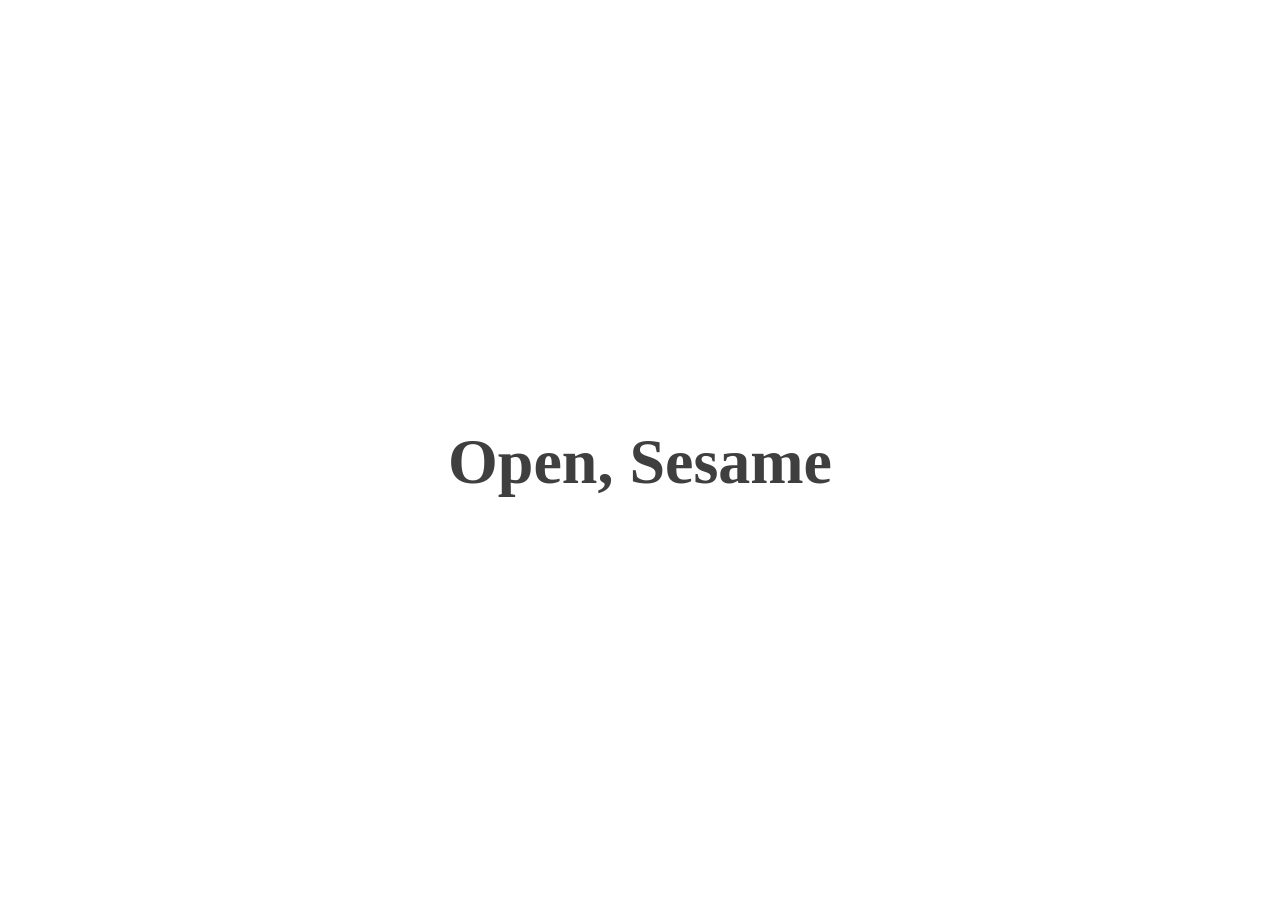
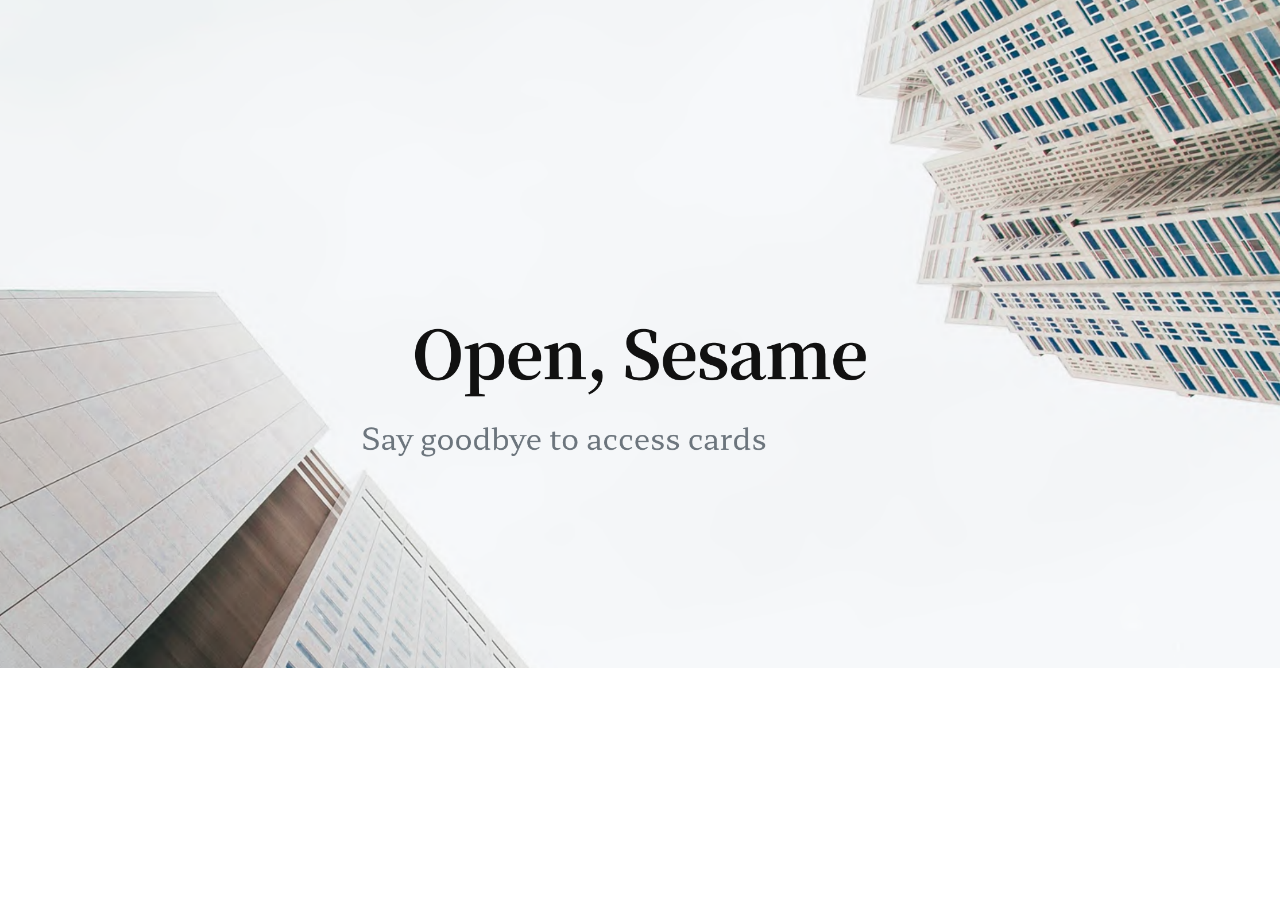
Before and after one commit to sesame-open/sesame-open.github.io, a Jekyll site: the page built from index.html, in a window 1280 px wide. Built offline with Jekyll 4.4.1, drawn with Linux system fonts in a browser that asks for light colours; some web fonts are replaced.

Commit message:
Made initial landing page

```diff
--- a/Gemfile
+++ b/Gemfile
@@ -9,13 +9,15 @@ source "https://rubygems.org"
 # Happy Jekylling!
 gem "jekyll", "~> 4.2.0"
 # This is the default theme for new Jekyll sites. You may change this to anything you like.
-gem "minima", "~> 2.5"
+# gem "minima", "~> 2.5"
+
 # If you want to use GitHub Pages, remove the "gem "jekyll"" above and
 # uncomment the line below. To upgrade, run `bundle update github-pages`.
 # gem "github-pages", group: :jekyll_plugins
 # If you have any plugins, put them here!
 group :jekyll_plugins do
   gem "jekyll-feed", "~> 0.12"
+  gem "bootstrap", "~> 5.1.0"
 end
 
 # Windows and JRuby does not include zoneinfo files, so bundle the tzinfo-data gem
--- a/_config.yml
+++ b/_config.yml
@@ -30,7 +30,7 @@ twitter_username: ""
 github_username:  ""
 
 # Build settings
-theme: minima
+# theme: minima
 plugins:
   - jekyll-feed
 
@@ -40,6 +40,9 @@ defaults:
       type: pages
     values:
       layout: "default"
+
+sass:
+  style: compact
 
 # Exclude from processing.
 # The following items will not be processed, by default.
--- /dev/null
+++ b/_includes/header.html
@@ -0,0 +1 @@
+<h1 class="position-absolute d-none">This is the header!</h1>
--- a/_layouts/default.html
+++ b/_layouts/default.html
@@ -5,13 +5,23 @@
     <meta http-equiv="X-UA-Compatible" content="IE=edge">
     <meta name="viewport" content="width=device-width, initial-scale=1.0">
     <title>{{page.title}}</title>
+    <!-- CSS only -->
+    <link href="https://cdn.jsdelivr.net/npm/bootstrap@5.1.0/dist/css/bootstrap.min.css" rel="stylesheet" integrity="sha384-KyZXEAg3QhqLMpG8r+8fhAXLRk2vvoC2f3B09zVXn8CA5QIVfZOJ3BCsw2P0p/We" crossorigin="anonymous">
     <link rel="preconnect" href="https://fonts.googleapis.com">
     <link rel="preconnect" href="https://fonts.gstatic.com" crossorigin>
     <link href="https://fonts.googleapis.com/css2?family=Hahmlet&display=swap" rel="stylesheet">
+    <link rel="stylesheet" href="{{ '/assets/css/main.css' | relative_url }}" />
 </head>
 
-<body style="display: flex; justify-content: center; font-family: 'Hahmlet', serif; background-color: white; color: rgb(63, 63, 63);">
-    {{content}}
+<body>
+    {% include header.html %}
+
+    <div>
+        {{content}}
+    </div>
+
+    <!-- JavaScript Bundle with Popper -->
+    <script src="https://cdn.jsdelivr.net/npm/bootstrap@5.1.0/dist/js/bootstrap.bundle.min.js" integrity="sha384-U1DAWAznBHeqEIlVSCgzq+c9gqGAJn5c/t99JyeKa9xxaYpSvHU5awsuZVVFIhvj" crossorigin="anonymous"></script>
 </body>
 
 </html>
--- /dev/null
+++ b/_sass/body.scss
@@ -0,0 +1,13 @@
+
+// This is a partial.
+// It lies in <source>/_sass, just waiting to be imported.
+// It does not contain the YAML front matter and has no corresponding output file in the built site.
+
+
+body {
+    font-family: 'Hahmlet', serif;
+    background-color: white;
+    color: rgb(63, 63, 63);
+    display: flex;
+    justify-content: center;
+}
--- /dev/null
+++ b/assets/css/main.scss
@@ -0,0 +1,10 @@
+---
+# this ensures Jekyll reads the file to be transformed into CSS later
+# only Main files contain this front matter, not partials.
+---
+
+@import 'body';
+
+h1 {
+    font-size: 64px;
+}
--- /dev/null
+++ b/index.html
@@ -0,0 +1,7 @@
+---
+# Add the front matter section to let jekyll know this should be rendered as a post.
+---
+
+<div class="d-flex justify-content-center">
+    <img src="assets/images/sesame_pitch.png" title="heading image" class="w-100"/>
+</div>
--- a/index.markdown
+++ /dev/null
@@ -1,6 +0,0 @@
----
-# Feel free to add content and custom Front Matter to this file.
-# To modify the layout, see https://jekyllrb.com/docs/themes/#overriding-theme-defaults
-
----
-<h1 style="margin-top: 33%; font-size: 64px;">Open, Sesame</h1>
```
Also changed, not shown: Gemfile.lock, assets/images/sesame_pitch.png (added).
